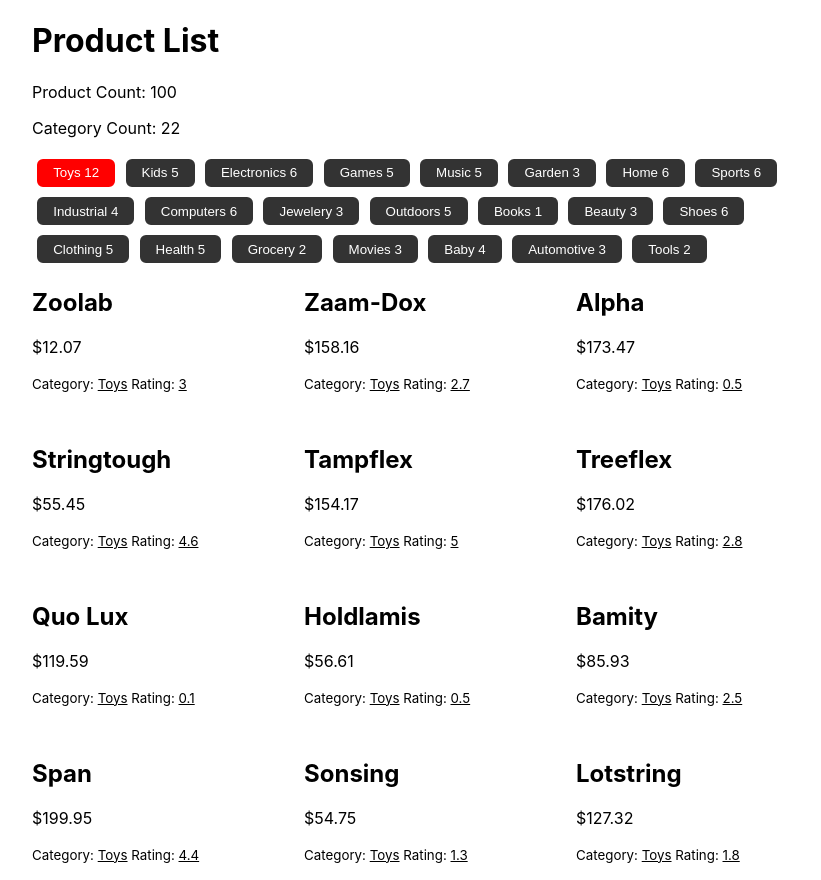
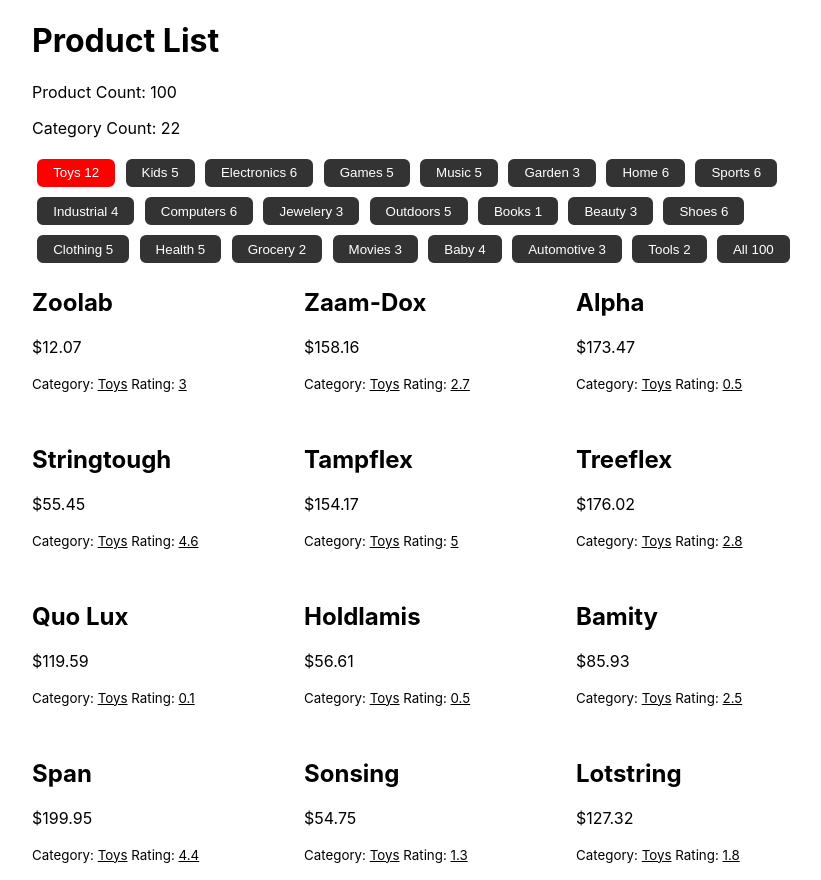
Before and after one commit to GeorgeCloud/react-product-list, a React (Create React App) app: page / in a window 1280 px wide. Shown: the whole page, without its empty margins (208-1029 px from the left). Built offline with nearby package versions, Linux system fonts and the light colour scheme.

Commit message:
add all button

```diff
--- a/src/App.js
+++ b/src/App.js
@@ -20,7 +20,7 @@ function App() {
 
       <CategoryList
         category={ category }
-        catSelected={ newCategory => setCategory(newCategory) }/>
+        onClick={ newCategory => setCategory(newCategory) }/>
 
       <ProductList category={ category }/>
     </div>
--- a/src/CategoryList.js
+++ b/src/CategoryList.js
@@ -2,16 +2,16 @@ import { categoriesAndCount } from './data'
 import './CategoryList.css'
 
 function CategoryList(props){
-  const { category, catSelected } = props;
+  const { category, onClick } = props;
 
   return (
     <div className="CategoryList">
       {categoriesAndCount.map(obj => {
-        const className = obj.name === category ? 'selected' : '';
+        const className = (obj.name === category) ? 'selected' : '';
         return(
           <button
             className={ className }
-            onClick={ () => catSelected(obj.name) }
+            onClick={ () => onClick(obj.name) }
           >
             { obj.name }
             <span> { obj.count } </span>
--- a/src/ProductList.js
+++ b/src/ProductList.js
@@ -6,7 +6,7 @@ function ProductList(props){
 
   return (
     <div className="ProductList">
-      {data.filter(obj => obj.category === category).map(obj => {
+      {data.filter(obj => obj.category === category || category === 'All').map(obj => {
         return (
           <div>
             <h2>{ obj.name }</h2>
--- a/src/data.js
+++ b/src/data.js
@@ -24,6 +24,8 @@ const categoriesAndCount = categoriesArray.reduce((obj, cat) => {
   return obj
 }, [])
 
+categoriesAndCount.push({ name: 'All', count: data.length })
+
 export default data
 
 // Challenge 6: Export all of the data
```
